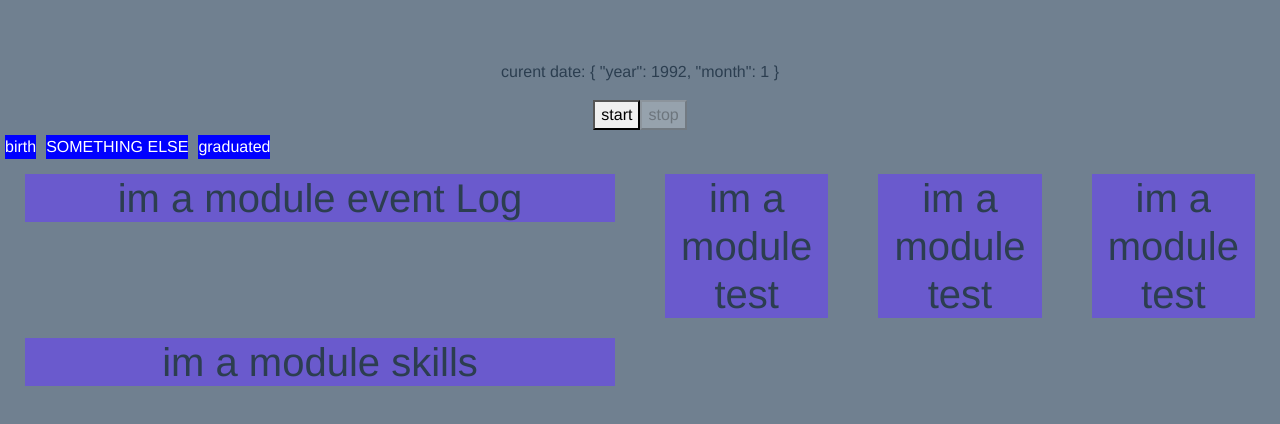
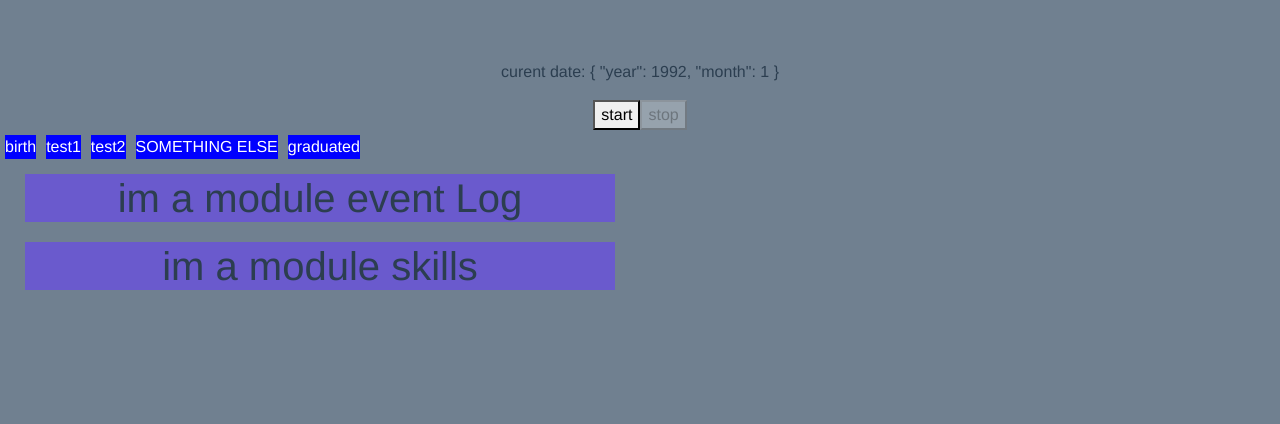
Before and after one commit to mog13/CV-dashboard, a Vue app: page / in a window 1280 px wide. Shown: the top 424 px of the page. Built offline with nearby package versions, Linux system fonts and the light colour scheme.

Commit message:
initial event parsing in modules

```diff
--- a/src/App.vue
+++ b/src/App.vue
@@ -5,7 +5,7 @@
                    v-on:start="startTimeLine" v-on:stop="stopTimeline"></time-line>
         <div class="container-fluid">
             <div class="row">
-                <module v-for="module in moduleData.modules" :moduleData="module"></module>
+                <module v-for="module in moduleData.modules" :transpiredEvents="transpiredEvents" :moduleData="module"></module>
             </div>
         </div>
 
@@ -35,7 +35,8 @@
         },
         methods: {
             updateTime: function (newTime) {
-                this.currentTime = newTime;
+                //spread operator so we don'taccidentallyy edit time line
+                this.currentTime = {...newTime};
             },
             startTimeLine: function () {
                 this.tick = setInterval(this.tickTimeline, this.tickTime)
@@ -49,6 +50,15 @@
                     this.currentTime.month = 1;
                     this.currentTime.year++;
                 }
+            }
+        },
+        computed: {
+            transpiredEvents: function () {
+                let vm = this;
+                return this.timelineData.events.filter((event) => {
+                    if (event.time.year < vm.currentTime.year) return true;
+                    return event.time.year === vm.currentTime.year && event.time.month <= vm.currentTime.month;
+                });
             }
         }
 
@@ -65,11 +75,11 @@
         margin-top: 60px;
     }
 
-    html body{
+    html body {
         background-color: slategray;
     }
 
-    *{
+    * {
         box-sizing: border-box;
     }
 </style>
--- a/src/assets/events.json
+++ b/src/assets/events.json
@@ -4,7 +4,24 @@
       "name": "birth",
       "time":{"year": 1992,
         "month": 11},
-      "data": {}
+      "data": {
+        "test":"1"
+      }
+    },
+    {
+      "name": "test1",
+      "time":{"year": 1992,
+        "month": 12},
+      "data": {
+        "test":"1"
+      }
+    },{
+      "name": "test2",
+      "time":{"year": 1993,
+        "month": 1},
+      "data": {
+        "test2":5
+      }
     },
     {
       "name": "SOMETHING ELSE",
--- a/src/assets/modules.json
+++ b/src/assets/modules.json
@@ -3,22 +3,26 @@
     {
       "name": "event Log",
       "type": "event",
-      "width": "6"
+      "width": "6",
+      "watches":["test"]
     },
     {
       "name": "test",
       "type": "text",
-      "width": "2"
+      "width": "2",
+      "watches":["test"]
     },
     {
       "name": "test",
       "type": "text",
-      "width": "2"
+      "width": "2",
+      "watches":["test2"]
     },
     {
       "name": "test",
       "type": "text",
-      "width": "2"
+      "width": "2",
+      "watches":["test"]
     },
     {
       "name": "skills",
--- a/src/components/TimeLine.vue
+++ b/src/components/TimeLine.vue
@@ -4,7 +4,7 @@
         <button v-on:click="startTimeline()" :disabled="started">start</button>
         <button v-on:click="stopTimeline()" :disabled="!started">stop</button>
         <div class="blocks">
-            <div class="block" @click="eventClicked(event)" v-for="event in events" :key="event.time.year"> {{event.name}}</div>
+            <div class="block" @click="eventClicked(event)" v-for="event in events" :key="`${event.time.year}${event.time.month}`"> {{event.name}}</div>
         </div>
 
     </div>
--- a/src/components/module.vue
+++ b/src/components/module.vue
@@ -1,7 +1,8 @@
 <template>
     <div class="module-container" :class="[colStyle]">
         <div class="module">
-            <h1> im a module {{this.moduleData.name}}</h1>
+            <h1 v-if="moduleData.type === 'text'"> {{latestEventWithData.name}} </h1>
+            <h1 v-else> im a module {{this.moduleData.name}}</h1>
         </div>
 
     </div>
@@ -10,21 +11,42 @@
 <script>
     export default {
         name: "module",
-        props:["moduleData"],
+        props: ["moduleData", "transpiredEvents"],
         computed: {
             colStyle: function () {
                 return `col-12 col-lg-${this.moduleData.width} `
+            },
+            latestEvent: function () {
+                if(this.transpiredEvents.length ===0) return {};
+                return this.transpiredEvents.reduce((prev,current)=>{
+                    if(!prev || current.time.year > prev.time.year) return current;
+                    if (current.time.year === prev.time.year && current.time.month >= prev.time.month) return current;
+                    return prev;
+                })
+            },
+            latestEventWithData: function () {
+                if(this.transpiredEvents.length ===0 || !this.moduleData.watches) return {};
+                return this.transpiredEvents.reduce((prev,current)=>{
+                    let hasMatchingData = false;
+                    this.moduleData.watches.forEach(watch=>{
+                       if(current.data && current.data[watch]) hasMatchingData = true;
+                    });
+                    if(!hasMatchingData) return prev;
+                    if(!prev || current.time.year > prev.time.year) return current;
+                    if (current.time.year === prev.time.year && current.time.month >= prev.time.month) return current;
+                    return prev;
+                })
             }
         }
     }
 </script>
 
 <style lang="scss" scoped>
-    .module-container{
+    .module-container {
 
-        .module{
+        .module {
             background-color: slateblue;
-            margin:10px;
+            margin: 10px;
         }
 
     }
```
